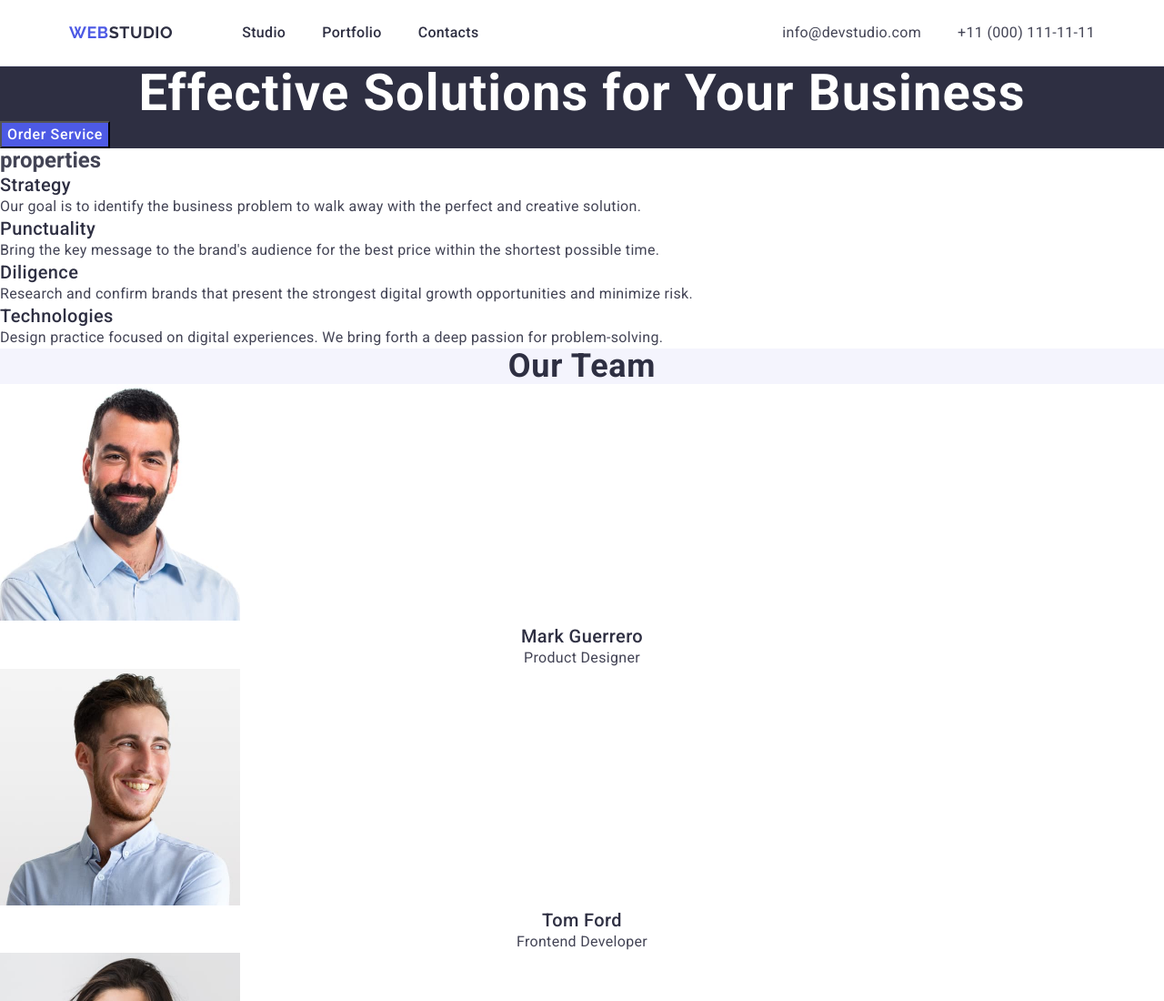
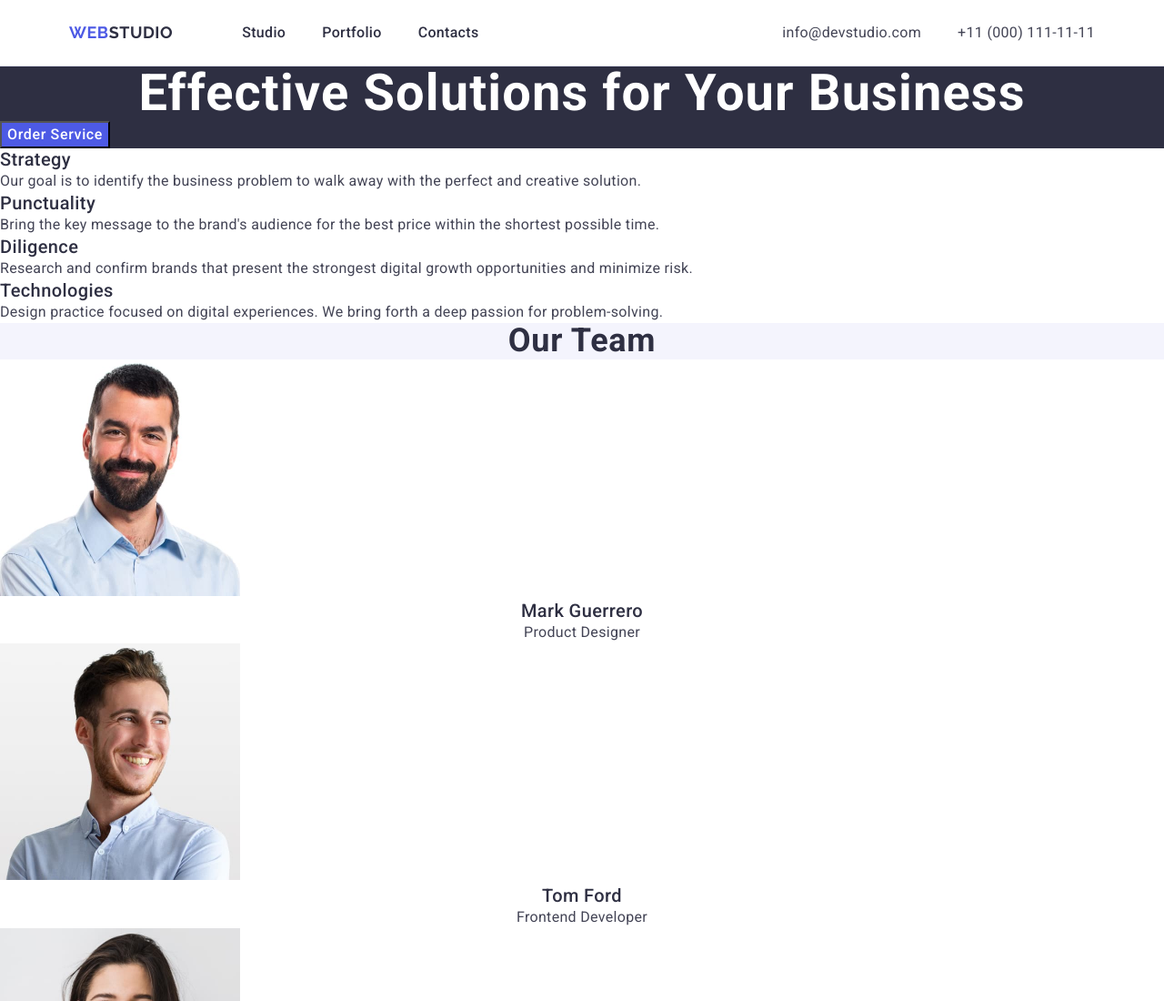
Before and after one commit to savchenko-maksym/goit-markup-hw-03, a plain HTML site: page index.html in a window 1280 px wide. Shown: the top 1100 px of the page at 91% size. Drawn offline with nearby package versions, Linux system fonts and the light colour scheme.

Commit message:
add hidden

```diff
--- a/css/styles.css
+++ b/css/styles.css
@@ -23,6 +23,19 @@ p {
 
 a {
   text-decoration: none;
+}
+
+.visually-hidden {
+  position: absolute;
+  width: 1px;
+  height: 1px;
+  margin: -1px;
+  border: 0;
+  padding: 0;
+  white-space: nowrap;
+  clip-path: inset(100%);
+  clip: rect(0 0 0 0);
+  overflow: hidden;
 }
 
 .container {
--- a/index.html
+++ b/index.html
@@ -60,7 +60,7 @@
         <button type="button" class="main-title-btn">Order Service</button>
       </section>
       <section class="properties-title">
-        <h2 class="properties">properties</h2>
+        <h2 class="properties visually-hidden">properties</h2>
         <ul class="properties-list">
           <li class="properties-item">
             <h3 class="properties-subtitle">Strategy</h3>
```
